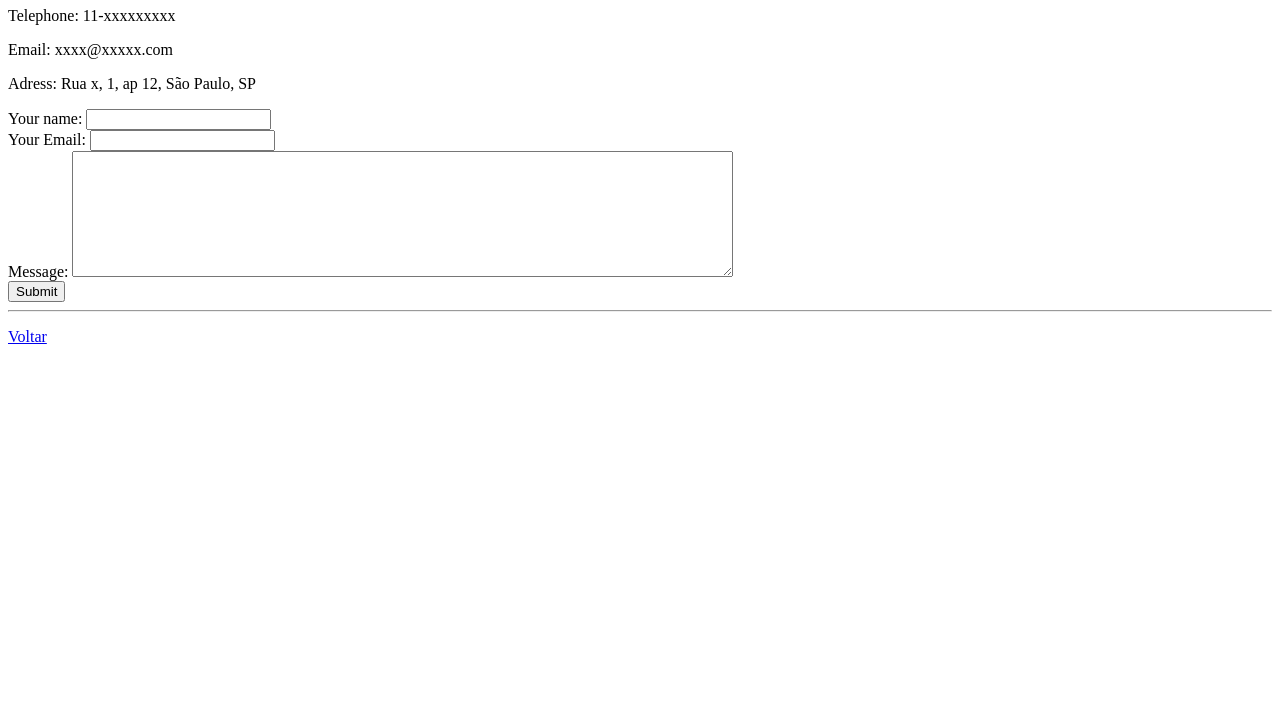
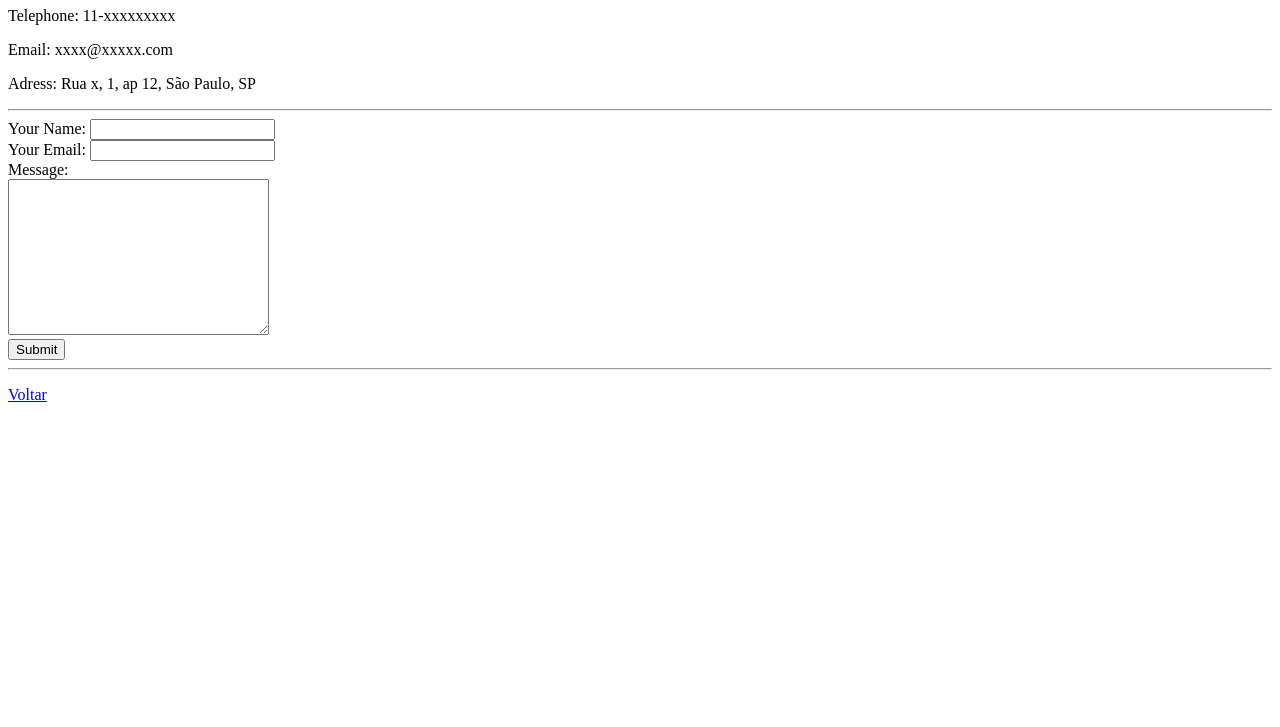
Before and after one commit to lclpdanella/cv, a plain HTML site: page contact.html in a window 1280 px wide. Shown: the part 73-800 px from the top of the page. Drawn offline with Linux system fonts and the light colour scheme.

Commit message:
Format contact me page

```diff
--- a/contact.html
+++ b/contact.html
@@ -3,22 +3,22 @@
 
 <head>
   <meta charset="utf-8">
-  <title>Luiz Cláudio's contact</title>
+  <title>Contact Me</title>
 </head>
 
 <body>
-  <h1>Contact</h1>
+  <h1>My Contact Details</h1>
   <p>Telephone: 11-xxxxxxxxx</p>
   <p>Email: xxxx@xxxxx.com</p>
   <p>Adress: Rua x, 1, ap 12, São Paulo, SP</p>
-
+  <hr>
   <form class="" action="index.html" method="post">
-    <label>Your name:</label>
+    <label>Your Name:</label>
     <input type="text" name="" value=""><br>
     <label>Your Email:</label>
     <input type="email" name="" value=""><br>
-    <label>Message: </label>
-    <textarea name="message" rows="8" cols="80"></textarea><br>
+    <label>Message:</label><br>
+    <textarea name="message" rows="10" cols="30"></textarea><br>
     <input type="submit" name="">
   </form>
 
```
